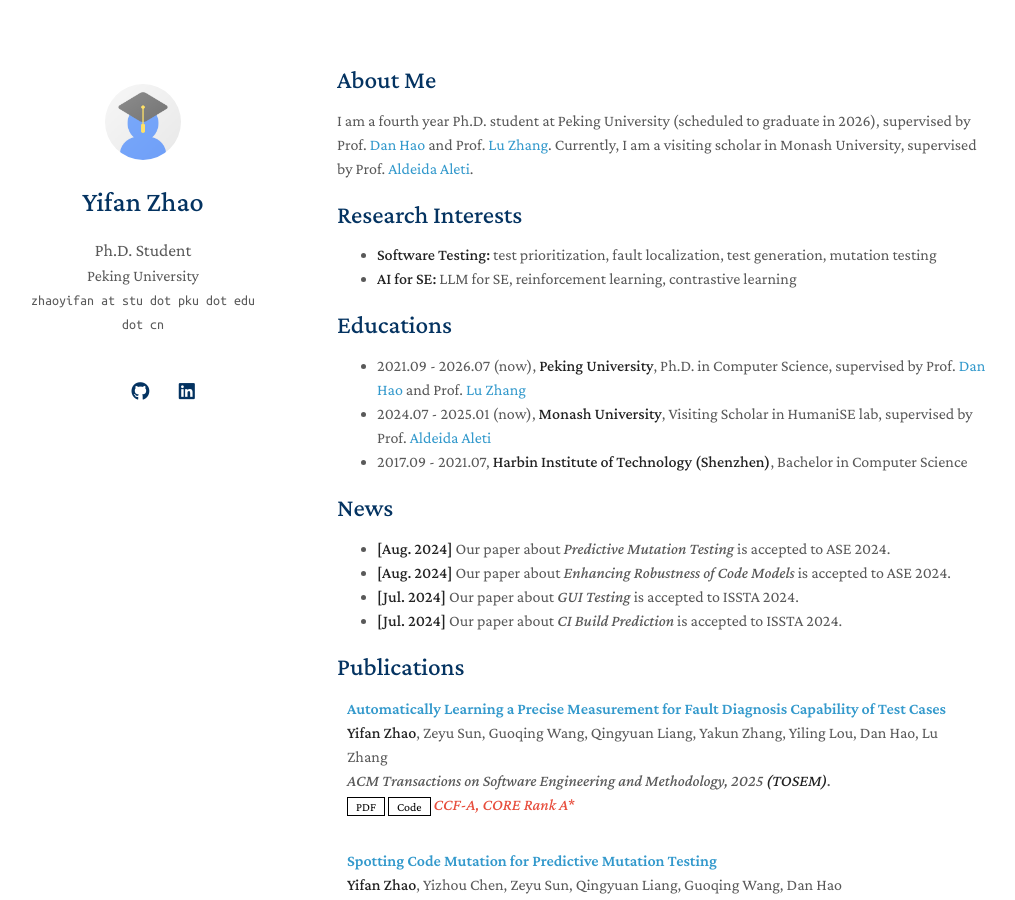
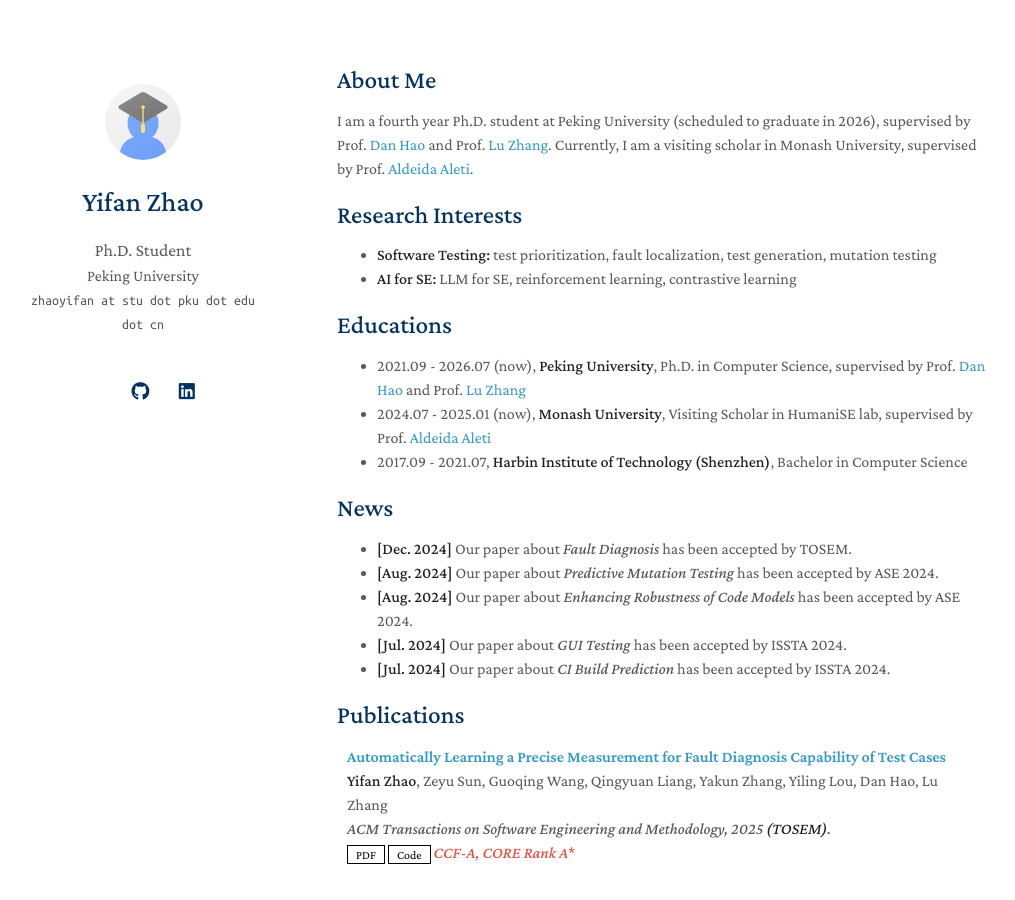
Before and after one commit to yifan-CodeDir/yifan-CodeDir.github.io, a Jekyll site: the page built from index.md, in a window 1280 px wide and 900 px high. Shown: the whole window, without its empty margins (133-1148 px from the left). Built offline with Jekyll 4.4.1, drawn with Linux system fonts in a browser that asks for light colours; a style sheet for code colours, icons or effects is not loaded; our own code applies the rules of GitHub Pages for plain Markdown files.

Commit message:
Update index.md

```diff
--- a/index.md
+++ b/index.md
@@ -18,11 +18,11 @@ I am a fourth year Ph.D. student at Peking University (scheduled to graduate in
 - 2017.09 - 2021.07, **Harbin Institute of Technology (Shenzhen)**, Bachelor in Computer Science
 
 ## News
-
-- **[Aug. 2024]** Our paper about *Predictive Mutation Testing* is accepted to ASE 2024.
-- **[Aug. 2024]** Our paper about *Enhancing Robustness of Code Models* is accepted to ASE 2024.
-- **[Jul. 2024]** Our paper about *GUI Testing* is accepted to ISSTA 2024.
-- **[Jul. 2024]** Our paper about *CI Build Prediction* is accepted to ISSTA 2024.
+- **[Dec. 2024]** Our paper about *Fault Diagnosis* has been accepted by TOSEM.
+- **[Aug. 2024]** Our paper about *Predictive Mutation Testing* has been accepted by ASE 2024.
+- **[Aug. 2024]** Our paper about *Enhancing Robustness of Code Models* has been accepted by ASE 2024.
+- **[Jul. 2024]** Our paper about *GUI Testing* has been accepted by ISSTA 2024.
+- **[Jul. 2024]** Our paper about *CI Build Prediction* has been accepted by ISSTA 2024.
 
 {% include_relative _includes/publications.md %}
 
```
